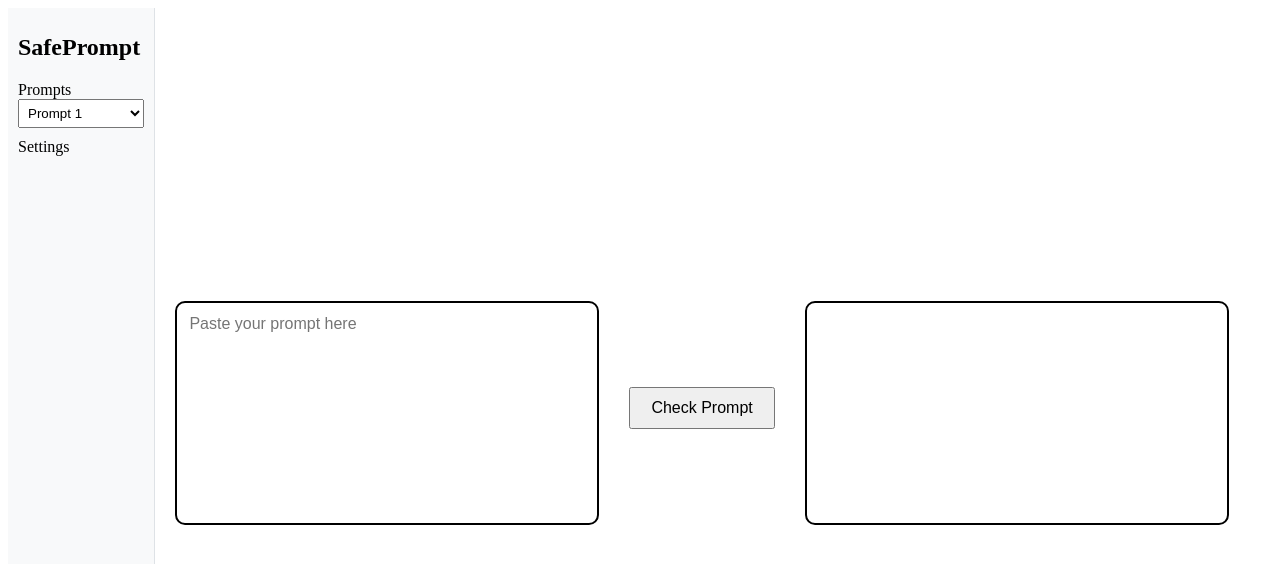
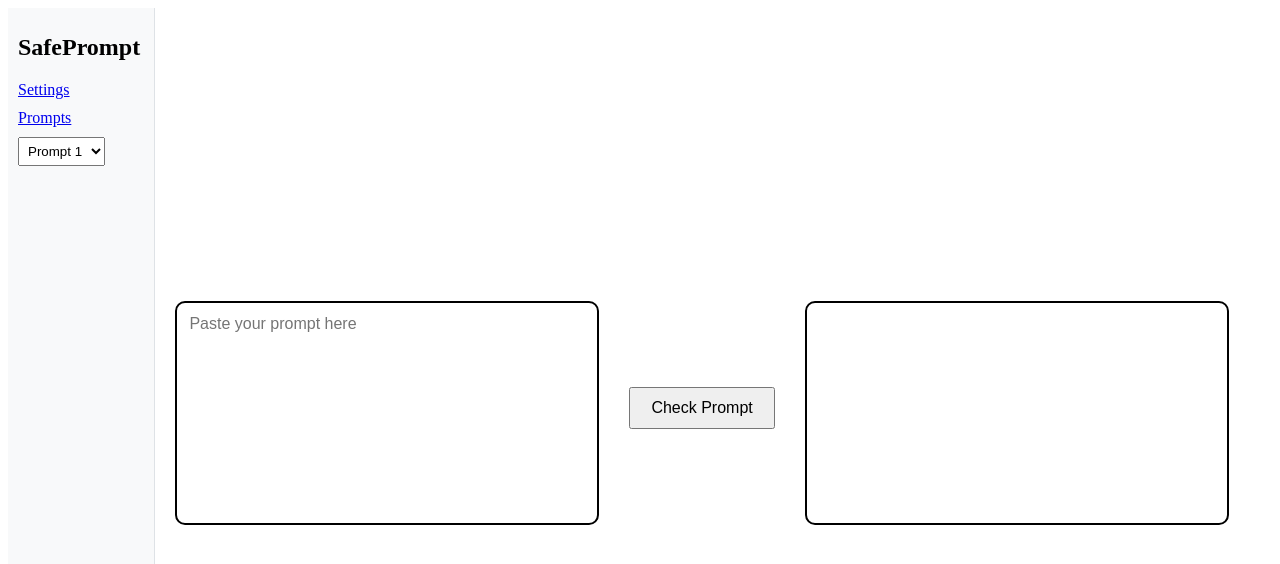
Before and after one commit to SafePrompt/SafePrompt, a React app: page /main in a window 1280 px wide. Shown: the top 564 px of the page. Built offline with nearby package versions, Linux system fonts and the light colour scheme.

Commit message:
react-router-dom implemented

```diff
--- a/src/Client/Components/MenuBar.tsx
+++ b/src/Client/Components/MenuBar.tsx
@@ -1,4 +1,5 @@
 import React from 'react';
+import {Link} from 'react-router-dom';
 import './MenuBar.css';
 
 const MenuBar: React.FC = () => {
@@ -6,16 +7,18 @@
     <div className="menu-bar">
       <h1 className="menu-title">SafePrompt</h1>
       <div className="menu-item">
-        <label htmlFor="prompts-dropdown" className="menu-label">Prompts</label>
+        <Link to="/settings" className="menu-link">Settings</Link>
+      </div>
+      <div className="menu-item">
+        <Link to="/prompts" className="menu-link">Prompts</Link>
+      </div>
+      <div className="menu-item">
         <select id="prompts-dropdown" className="menu-dropdown">
           <option value="prompt1">Prompt 1</option>
           <option value="prompt2">Prompt 2</option>
           <option value="prompt3">Prompt 3</option>
         </select>
       </div>
-      <div className="menu-item">
-        <span className="menu-label">Settings</span>
-      </div>
     </div>
   );
 };
```
